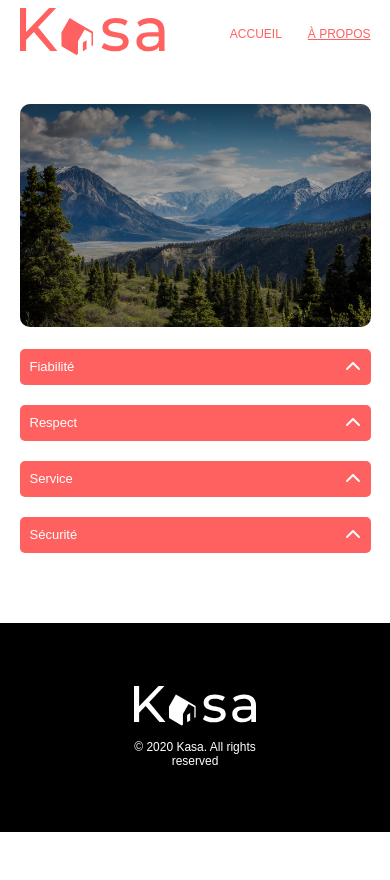
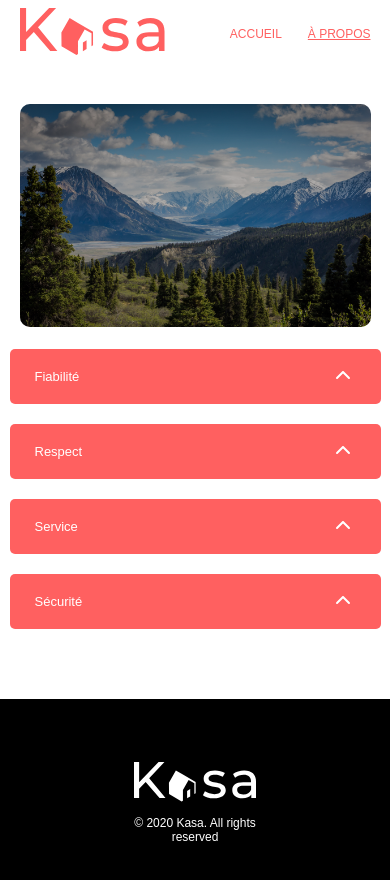
Before and after one commit to dkoshevko/P6-Kasa-Denys-Koshevko, a React (Create React App) app: page /a-propos in a window 390 px wide. Shown: the top 880 px of the page. Before the commit the page ends 844 px from the top, so only its background shows below. Built offline with nearby package versions, Linux system fonts and the light colour scheme.

Commit message:
Animation collapse

```diff
--- a/src/components/Collapse.js
+++ b/src/components/Collapse.js
@@ -21,21 +21,29 @@ export default function Collapse({ title, text, customClasses }) {
         setIsOpen(!isOpen);
     };
 
+    const getCollapseClass = (isOpen) => {
+        if (isOpen) {
+            return 'is-closed';
+        } else {
+            return 'is-open';
+        }
+    };
+
     return (
         <div className={`collapse ${customClasses}`}>
             <div className={`collapse__container ${customClasses}`}>
-                <button className={`collapse__header ${customClasses}`} onClick={toggleCollapse}>
-                    <h3 className={`collapse__title ${customClasses}`}>{title}</h3>
+                <div className={`collapse__container--header ${customClasses}`} onClick={toggleCollapse}>
+                    <h3 className={`collapse__container--header__title ${customClasses}`}>{title}</h3>
                     <FontAwesomeIcon
                         icon={faChevronUp}
-                        className={`collapse__icon ${isOpen ? '' : 'is-open'}`}
+                        className={`collapse__container--header__icon ${getCollapseClass(isOpen)}`}
                     />
-                </button>
-                {!isOpen &&
-                    <div className={`collapse__body ${customClasses} ${isOpen ? '' : 'is-open'}`}>
+                </div>
+                <div className={`collapse__container--body ${customClasses} ${getCollapseClass(isOpen)}`}>
+                    <p className='collapse__container--body__content'>
                         {text}
-                    </div>
-                }
+                    </p>
+                </div>
             </div>
         </div>
     );
--- a/src/sass/Collapse.scss
+++ b/src/sass/Collapse.scss
@@ -8,23 +8,28 @@
     &__container {
         width: 80%;
         margin-bottom: 30px;
-    }
+        @include flex(column, '', center);
 
-    &__header {
+        &--header {
             cursor: pointer;
             width: 100%;
-        border: none;
-        padding: 10px 20px 10px 15px;
             border-radius: $radius-small;
             background-color: $main-color;
+            z-index: 1;
             @include flex(row, space-between, center);
+
+            &__checkbox {
+                display: none;
             }
 
             &__title {
+                padding: 10px 20px 10px 15px;
+                display: block;
                 @include font-properties(24px, 500, #FFF);
             }
 
             &__icon {
+                margin-right: 20px;
                 @include font-properties(24px, '', #FFF);
 
                 // Animation CSS
@@ -35,15 +40,31 @@
                     transform: rotate(-180deg);
                 }
             }
+        }
 
-    &__body {
+        &--body {
+            width: 100%;
             text-align: left;
+            max-height: 0;
+            overflow: hidden;
+            transform: translateY(-5px);
+            z-index: 0;
+
+            // Animation CSS
+            transition: max-height 300ms ease-out;
+
+            // Gestion de l'ouverture/fermeture
+            &.is-open {
+                max-height: 1000px;
+            }
+
+            &__content {
                 background-color: #F6F6F6;
-        padding: 20px;
-        border-radius: $radius-small;
-        @include font-properties(24px, 400, $main-color);
-
-        // Animation..?
+                padding: 22.5px 17.5px 17.5px 17.5px;
+                border-radius: 0 0 $radius-small $radius-small;
+                @include font-properties(18px, 400, $main-color);
+            }
+        }
     }
 }
 
@@ -52,11 +73,9 @@
         &__container{
             width: 100%;
             margin-bottom: 20px;
-        }
 
-        &__header {
+            &--header {
                 padding: 10px;
-        }
 
                 &__title {
                     font-size: 13px;
@@ -65,9 +84,11 @@
                 &__icon {
                     font-size: 16px;
                 }
+            }
 
-        &__body {
+            &--body {
                 font-size: 12px;
             }
         }
     }
+}
--- a/src/styles/Collapse.css
+++ b/src/styles/Collapse.css
@@ -7,39 +7,59 @@
 .collapse__container {
   width: 80%;
   margin-bottom: 30px;
+  display: flex;
+  flex-direction: column;
+  justify-content: "";
+  align-items: center;
 }
-.collapse__header {
+.collapse__container--header {
   cursor: pointer;
   width: 100%;
-  border: none;
-  padding: 10px 20px 10px 15px;
   border-radius: 5px;
   background-color: #FF6060;
+  z-index: 1;
   display: flex;
   flex-direction: row;
   justify-content: space-between;
   align-items: center;
 }
-.collapse__title {
+.collapse__container--header__checkbox {
+  display: none;
+}
+.collapse__container--header__title {
+  padding: 10px 20px 10px 15px;
+  display: block;
   font-size: 24px;
   font-weight: 500;
   color: #FFF;
 }
-.collapse__icon {
+.collapse__container--header__icon {
+  margin-right: 20px;
   font-size: 24px;
   font-weight: "";
   color: #FFF;
   transition: transform 300ms ease-out;
 }
-.collapse__icon.is-open {
+.collapse__container--header__icon.is-open {
   transform: rotate(-180deg);
 }
-.collapse__body {
+.collapse__container--body {
+  width: 100%;
   text-align: left;
+  max-height: 0;
+  overflow: hidden;
+  transform: translateY(-5px);
+  z-index: 0;
+  transition: max-height 300ms ease-out;
+}
+.collapse__container--body.is-open {
+  max-height: 1000px;
+}
+.collapse__container--body__content {
   background-color: #F6F6F6;
-  padding: 20px;
-  border-radius: 5px;
-  font-size: 24px;
+  padding: 22.5px 17.5px 17.5px 17.5px;
+  border-radius: 0 0 5px 5px;
+  font-size: 18px;
   font-weight: 400;
   color: #FF6060;
 }
@@ -49,16 +69,16 @@
     width: 100%;
     margin-bottom: 20px;
   }
-  .collapse__header {
+  .collapse__container--header {
     padding: 10px;
   }
-  .collapse__title {
+  .collapse__container--header__title {
     font-size: 13px;
   }
-  .collapse__icon {
+  .collapse__container--header__icon {
     font-size: 16px;
   }
-  .collapse__body {
+  .collapse__container--body {
     font-size: 12px;
   }
 }/*# sourceMappingURL=Collapse.css.map */
```
Also changed, not shown: 1 other file (tests, documents, lock files or other folders). Lines whose indentation alone changed are shown as unchanged.
